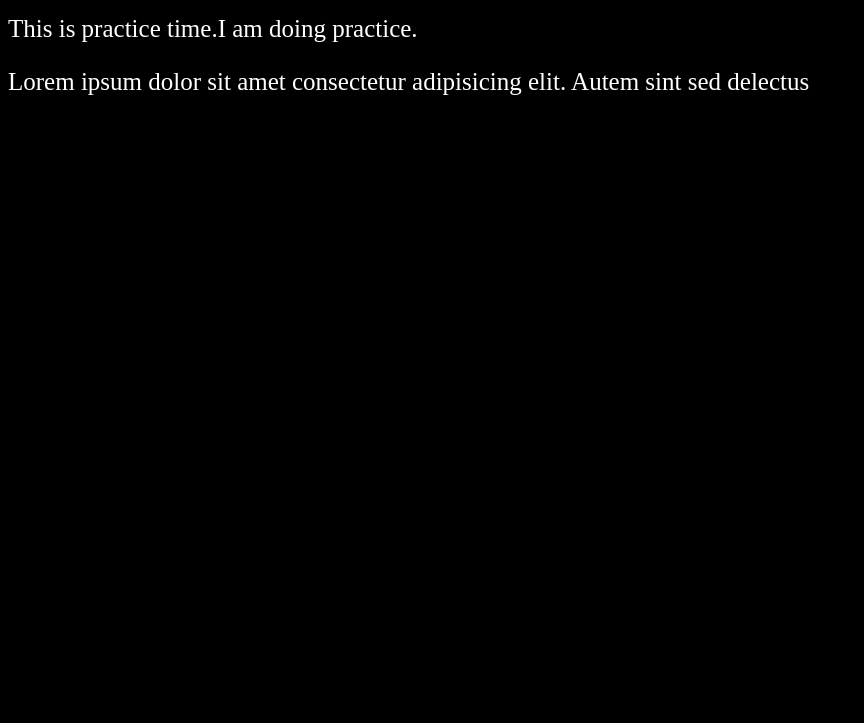
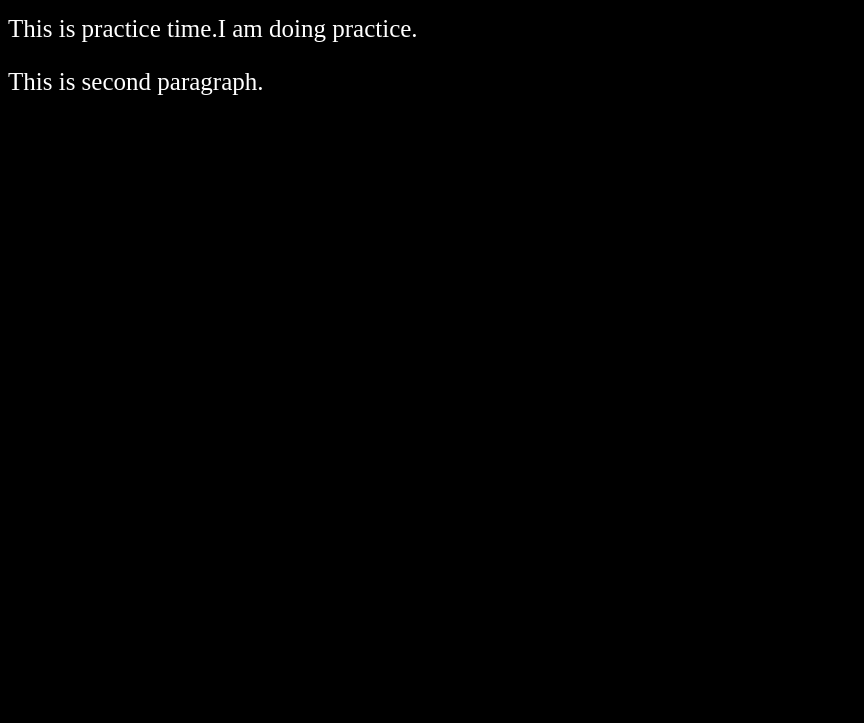
Before and after one commit to Shivamkumarbrh/hello--world-, a plain HTML site: page index.html in a window 1280 px wide. Shown: the part 77-800 px from the top of the page, without its empty margins (0-864 px from the left). Drawn offline with Linux system fonts and the light colour scheme.

Commit message:
Update index.html

```diff
--- a/index.html
+++ b/index.html
@@ -10,6 +10,6 @@
 <body>
     <h3>Hello World!</h3>
     <p>This is practice time.I am doing practice.</p>
-    <p>Lorem ipsum dolor sit amet consectetur adipisicing elit. Autem sint sed delectus </p>
+    <p>This is second paragraph.</p>
 </body>
 </html>
```
